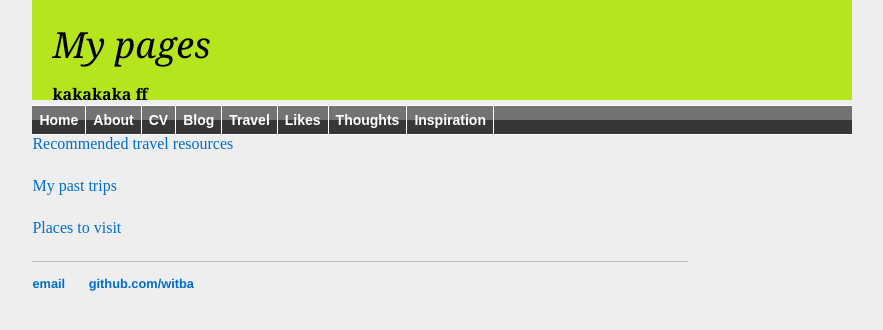
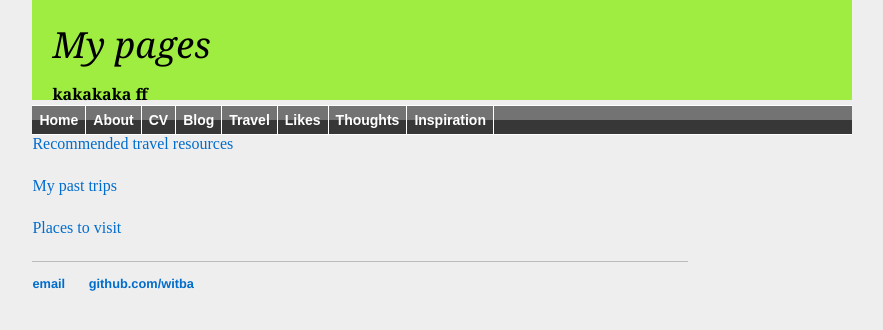
Before and after one commit to witba/witba.github.io, a Jekyll site: the page built from travel/index.html, in a window 1280 px wide. Shown: the top 330 px of the page, without its empty margins (198-1081 px from the left). Built offline with Jekyll 4.4.1, drawn with Linux system fonts in a browser that asks for light colours.

Commit message:
Update main.css

```diff
--- a/css/main.css
+++ b/css/main.css
@@ -7,7 +7,7 @@ background: #FFFFFF;
 }
 #style_header {
 height: 100px;
-background: url(AR.png) no-repeat;
+background: #9fed40;
 }
 #style_content {
 width: 80%;
```
